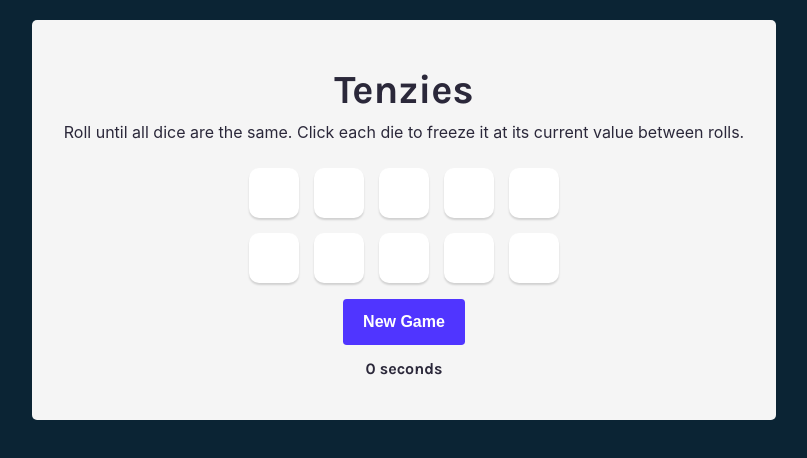
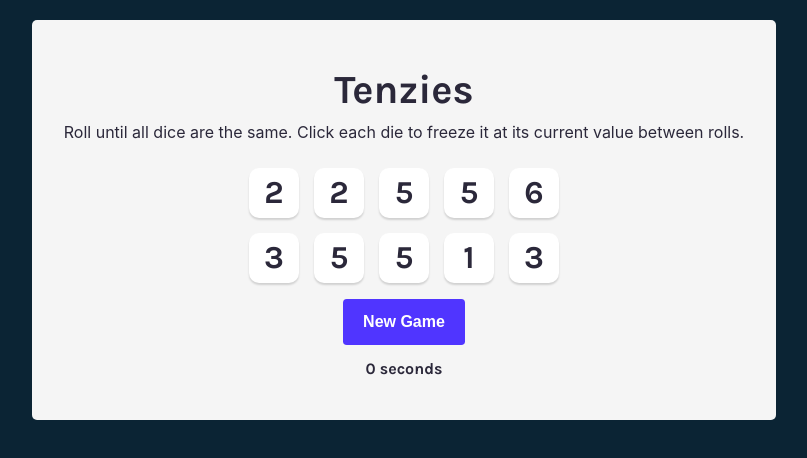
Before and after one commit to gregnorth17/tenzies, a React (Vite) app: page / in a window 1280 px wide. Shown: the top 458 px of the page, without its empty margins (236-1043 px from the left). Built offline with nearby package versions, Linux system fonts and the light colour scheme.

Commit message:
game finish

```diff
--- a/src/App.css
+++ b/src/App.css
@@ -57,6 +57,11 @@ main {
   text-align: center;
   box-shadow: 0px 2px 2px 0px #00000026;
   cursor: pointer;
+  pointer-events: none;
+}
+
+.addClick {
+  pointer-events: auto;
 }
 
 .btn {
--- a/src/App.jsx
+++ b/src/App.jsx
@@ -6,17 +6,20 @@ import './App.css'
 import Die from './Die'
 
 function App() {
+
+  // change to disable onClick before game
+  // smoother transitions
+
   const [tenzies, setTenzies] = useState(false)
-  const [dice, setDice] = useState([0,0,0,0,0,0,0,0,0,0])
+  const [finalTime, setFinalTime] = useState(null)
+  const [dice, setDice] = useState(allNewDice())
   const [numberOfRolls, setNumberOfRolls] = useState(0)
-  const [timer, setTimer] = useState(0)
   const [isRunning, setIsRunning] = useState(false)
 
   const {
     totalSeconds,
     minutes,
     seconds,
-    // isRunning,
     start,
     pause,
     reset
@@ -30,6 +33,7 @@ function App() {
       setTenzies(true)
       pause()
       setIsRunning(false)
+      setFinalTime(totalSeconds)
     }
   }, [dice])
 
@@ -52,7 +56,6 @@ function App() {
   function rollDice() {
     if(tenzies) {
       setDice(allNewDice())
-      setNumberOfRolls(0)
     } else {
       setDice(oldDice => oldDice.map(dice => {
         return dice.isHeld ?
@@ -64,11 +67,15 @@ function App() {
   }
 
   function startGame() {
-    setDice(allNewDice())
-    setIsRunning(true)
-    setTenzies(false)
     reset()
-    start()
+    setTimeout(() => {
+      start()
+      setNumberOfRolls(0)
+      setTenzies(false)
+      setDice(allNewDice())
+      setIsRunning(true)
+      setFinalTime(0)
+    }, 500)
   }
 
   function holdDice(id) {
@@ -80,8 +87,9 @@ function App() {
   }
 
   const diceElements = dice.map(({value, isHeld, id}) =>
-    <Die holdDice={() => holdDice(id)}
+    <Die
          key={id}
+         holdDice={() => holdDice(id)}
          id={id}
          isHeld={isHeld}
          value={value}
@@ -103,7 +111,7 @@ function App() {
           :
           <button onClick={startGame} className='btn'>New Game</button>
         }
-        <p className='timer'>{tenzies ? `It took you ${numberOfRolls} rolls and ${seconds} seconds to win!` : `${seconds} seconds`}</p>
+        <p className='timer'>{tenzies ? `It took you ${numberOfRolls} rolls and ${finalTime} seconds to win!` : `${seconds} seconds`}</p>
       </main>
     </>
   )
--- a/src/Die.jsx
+++ b/src/Die.jsx
@@ -1,13 +1,18 @@
 import './App.css'
 
 const Die = ({isRunning, holdDice, value, isHeld}) => {
+
+  const addClick = isRunning && 'addClick'
 
   const style = {
     background: isHeld ? '#59E391' : '#FFFFFF'
   }
 
   return (
-    <div onClick={holdDice} className='die' style={style}>
+    <div onClick={holdDice}
+         className={`die ${addClick}`}
+         style={style}
+    >
       {value}
     </div>
   )
```
